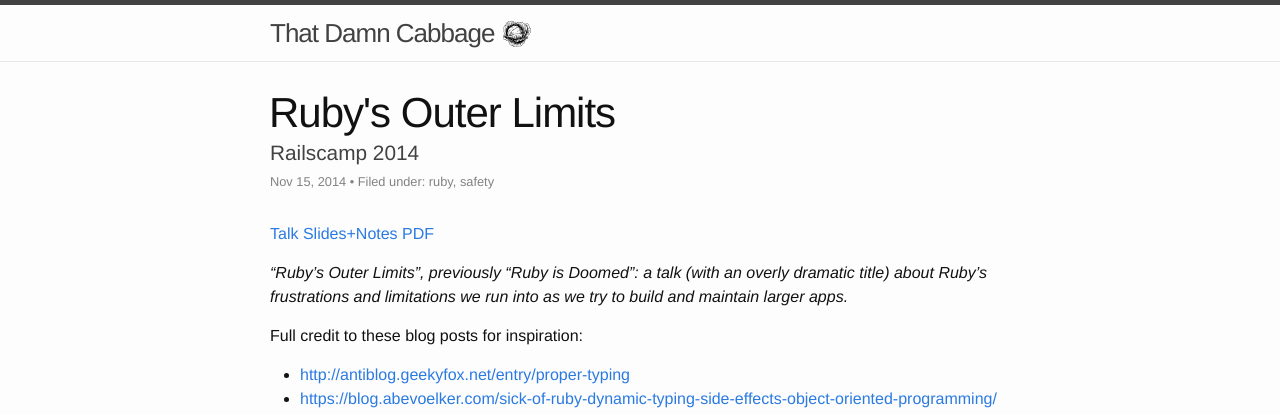
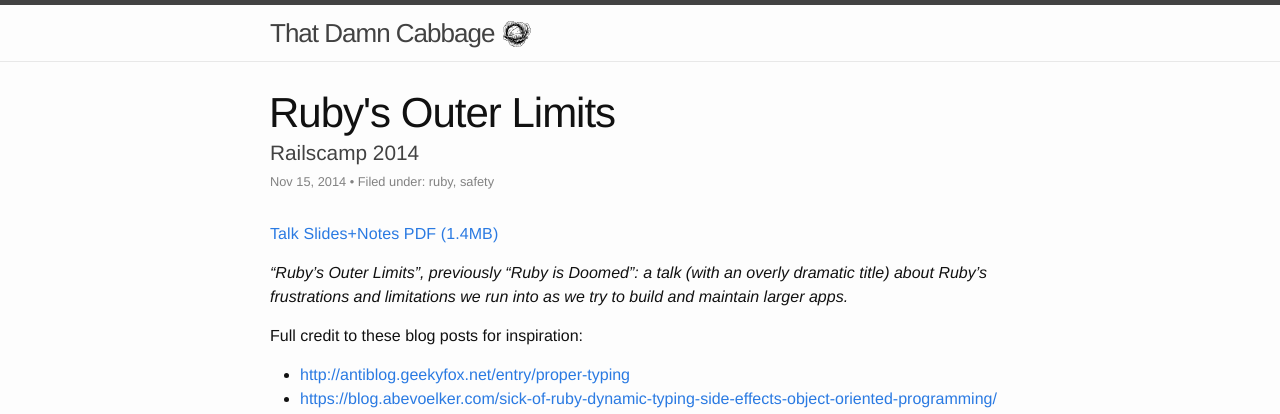
Before and after one commit to damncabbage/deadname.id.au, a Jekyll site: the page built from _talks/2014/11/rubys-outer-limits.md, in a window 1280 px wide. Shown: the top 414 px of the page. Built offline with Jekyll 4.4.1, drawn with Linux system fonts in a browser that asks for light colours; Markdown is read by kramdown in place of the engine named in the settings.

Commit message:
A couple of PDF Presentation tweaks.

```diff
--- a/_sass/_layout.scss
+++ b/_sass/_layout.scss
@@ -266,4 +266,9 @@
             font-size: 18px;
         }
     }
+
+    .pdf {
+        font-weight: 400;
+        letter-spacing: 0.1px; // Needs a better body copy font; this one has little tolerance for bolding without looking dumb.
+    }
 }
--- a/_talks/2014/11/rubys-outer-limits.md
+++ b/_talks/2014/11/rubys-outer-limits.md
@@ -9,7 +9,7 @@
 - safety
 ---
 
-<a class="pdf" href="/talks/2014/11/rubys-outer-limits.pdf">Talk Slides+Notes PDF</a>
+<a class="pdf" href="/talks/2014/11/rubys-outer-limits.pdf">Talk Slides+Notes PDF (1.4MB)</a>
 
 *"Ruby's Outer Limits", previously "Ruby is Doomed": a talk (with an overly dramatic title) about Ruby's frustrations and limitations we run into as we try to build and maintain larger apps.*
 
```
